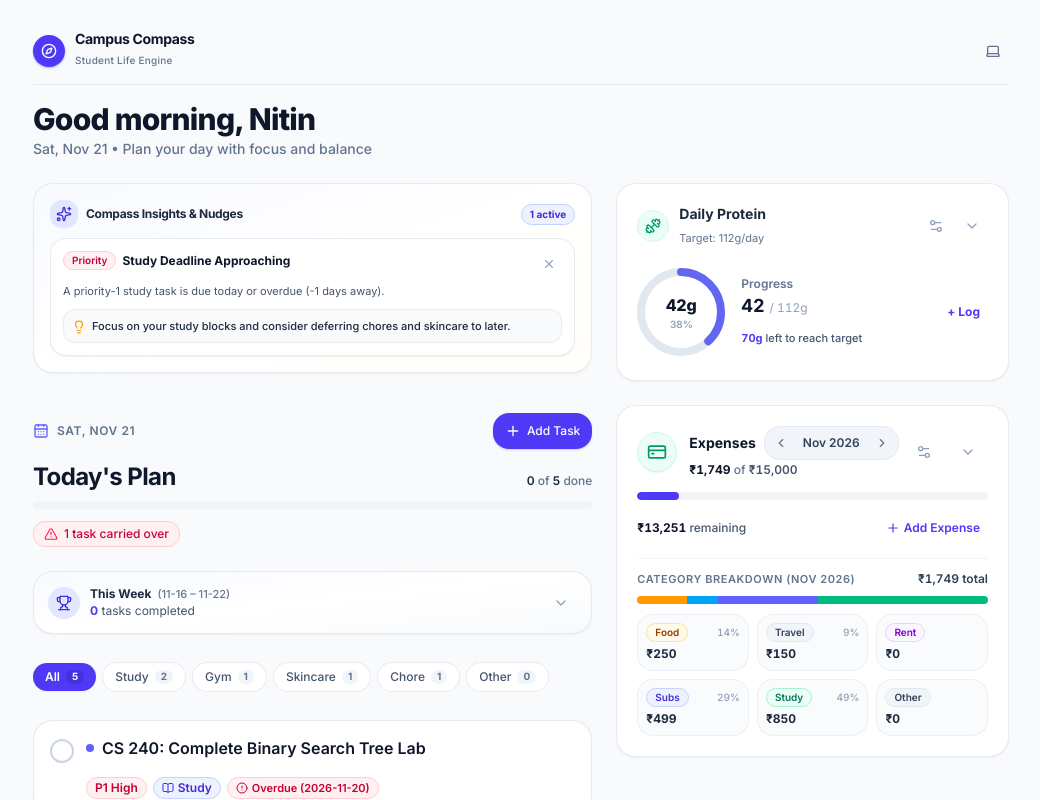
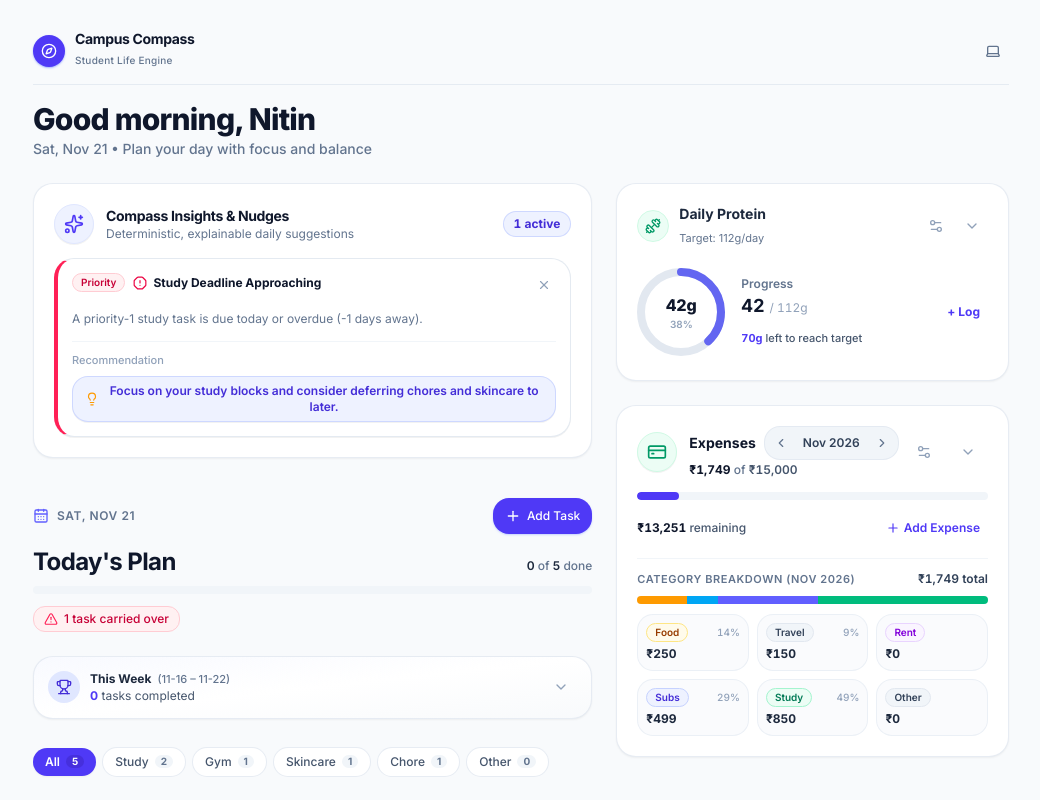
Before and after one commit to nitinbhhardwaj/campus-compass, a React (Vite) app: page / in a window 1280 px wide. Shown: the top 800 px of the page, without its empty margins (119-1159 px from the left). Built offline with nearby package versions, Linux system fonts and the light colour scheme.

Commit message:
feat(ui): redesign suggestions card with severity left-accent, button action, and dismiss animation

```diff
--- a/src/features/suggestions/components/SuggestionsCard.tsx
+++ b/src/features/suggestions/components/SuggestionsCard.tsx
@@ -2,119 +2,184 @@ import React, { useState } from 'react';
 import { Suggestion, SuggestionSeverity } from '../types/suggestion';
 import { Card } from '../../../components/Card';
 import { Badge, BadgeProps } from '../../../components/Badge';
-import { Sparkles, CheckCircle2, X, Lightbulb } from 'lucide-react';
+import { IconButton } from '../../../components/IconButton';
+import {
+  Sparkles,
+  CheckCircle2,
+  X,
+  Lightbulb,
+  AlertTriangle,
+  AlertOctagon,
+  Info,
+  RotateCcw,
+} from 'lucide-react';
 
 interface SuggestionsCardProps {
   suggestions: Suggestion[];
 }
 
-const SEVERITY_BADGES: Record<
-  SuggestionSeverity,
-  { label: string; variant: BadgeProps['variant'] }
-> = {
-  warning: { label: 'Priority', variant: 'rose' },
-  nudge: { label: 'Nudge', variant: 'amber' },
-  info: { label: 'Balance', variant: 'indigo' },
+interface SeverityConfig {
+  label: string;
+  badgeVariant: BadgeProps['variant'];
+  borderAccent: string;
+  icon: React.ComponentType<{ className?: string }>;
+  iconColor: string;
+}
+
+const SEVERITY_CONFIG: Record<SuggestionSeverity, SeverityConfig> = {
+  warning: {
+    label: 'Priority',
+    badgeVariant: 'rose',
+    borderAccent: 'border-l-rose-500',
+    icon: AlertOctagon,
+    iconColor: 'text-rose-600 dark:text-rose-400',
+  },
+  nudge: {
+    label: 'Nudge',
+    badgeVariant: 'amber',
+    borderAccent: 'border-l-amber-500',
+    icon: AlertTriangle,
+    iconColor: 'text-amber-600 dark:text-amber-400',
+  },
+  info: {
+    label: 'Balance',
+    badgeVariant: 'indigo',
+    borderAccent: 'border-l-indigo-500',
+    icon: Info,
+    iconColor: 'text-indigo-600 dark:text-indigo-400',
+  },
 };
 
 export const SuggestionsCard: React.FC<SuggestionsCardProps> = ({ suggestions }) => {
   // Dismissed IDs held in component state as specified in Phase 5 requirements
   const [dismissedIds, setDismissedIds] = useState<Set<string>>(new Set());
+  const [dismissingIds, setDismissingIds] = useState<Set<string>>(new Set());
 
   const handleDismiss = (id: string) => {
+    setDismissingIds((prev) => new Set(prev).add(id));
+    // Smooth transition animation before removing from rendered DOM
+    setTimeout(() => {
       setDismissedIds((prev) => {
         const next = new Set(prev);
         next.add(id);
         return next;
       });
+      setDismissingIds((prev) => {
+        const next = new Set(prev);
+        next.delete(id);
+        return next;
+      });
+    }, 200);
   };
 
   const handleResetDismissed = () => {
+    setDismissingIds(new Set());
     setDismissedIds(new Set());
   };
 
   const activeSuggestions = suggestions.filter((s) => !dismissedIds.has(s.id));
 
   return (
-    <Card className="p-4 mb-4 bg-gradient-to-br from-indigo-50/40 via-white to-amber-50/30 border-indigo-100/80 shadow-xs">
-      <div className="flex items-center justify-between mb-2.5">
-        <div className="flex items-center gap-2">
-          <div className="w-7 h-7 rounded-lg bg-indigo-100 text-indigo-700 flex items-center justify-center flex-shrink-0">
-            <Sparkles className="w-4 h-4" />
+    <Card className="p-4 sm:p-5 mb-4">
+      {/* Header */}
+      <div className="flex items-center justify-between mb-3.5">
+        <div className="flex items-center gap-3">
+          <div className="w-10 h-10 rounded-2xl bg-indigo-50 dark:bg-indigo-950/40 text-indigo-600 dark:text-indigo-400 flex items-center justify-center flex-shrink-0 border border-indigo-100 dark:border-indigo-900/40 shadow-2xs">
+            <Sparkles className="w-5 h-5" />
           </div>
           <div>
-            <h2 className="text-xs font-bold text-slate-800 tracking-tight">
+            <h2 className="text-sm font-bold text-slate-900 dark:text-slate-100 tracking-tight">
               Compass Insights & Nudges
             </h2>
+            <p className="text-xs text-slate-500 dark:text-slate-400">
+              Deterministic, explainable daily suggestions
+            </p>
           </div>
         </div>
 
         {activeSuggestions.length > 0 && (
-          <span className="text-[10px] font-bold text-indigo-700 bg-indigo-50 px-2 py-0.5 rounded-full border border-indigo-200">
+          <span className="text-xs font-bold text-indigo-700 dark:text-indigo-300 bg-indigo-50 dark:bg-indigo-950/60 px-2.5 py-1 rounded-full border border-indigo-200/80 dark:border-indigo-800/60 tabular-nums">
             {activeSuggestions.length} active
           </span>
         )}
       </div>
 
       {activeSuggestions.length === 0 ? (
-        <div className="py-3 px-3 rounded-xl bg-white/70 border border-slate-200/60 flex items-center justify-between">
-          <div className="flex items-center gap-2 text-xs text-slate-600">
-            <CheckCircle2 className="w-4 h-4 text-emerald-500 flex-shrink-0" />
-            <span className="font-medium">Nothing to adjust, you're on track.</span>
+        <div className="py-4 px-4 rounded-2xl bg-emerald-50/60 dark:bg-emerald-950/20 border border-emerald-200/60 dark:border-emerald-900/30 flex items-center justify-between">
+          <div className="flex items-center gap-2.5 text-xs text-emerald-800 dark:text-emerald-300">
+            <CheckCircle2 className="w-4 h-4 text-emerald-600 dark:text-emerald-400 flex-shrink-0" />
+            <span className="font-medium">All clear! You're completely on track today.</span>
           </div>
 
           {dismissedIds.size > 0 && (
             <button
               type="button"
               onClick={handleResetDismissed}
-              className="text-[11px] text-indigo-600 hover:text-indigo-800 font-semibold cursor-pointer focus:outline-none focus:ring-1 focus:ring-indigo-500 rounded px-1.5 py-0.5"
+              className="inline-flex items-center gap-1 text-xs text-indigo-600 dark:text-indigo-400 hover:text-indigo-800 dark:hover:text-indigo-200 font-semibold cursor-pointer focus:outline-none focus:ring-2 focus:ring-indigo-500 rounded-lg px-2 py-1 min-h-[36px]"
             >
-              Reset dismissed ({dismissedIds.size})
+              <RotateCcw className="w-3.5 h-3.5" />
+              <span>Reset ({dismissedIds.size})</span>
             </button>
           )}
         </div>
       ) : (
-        <div className="flex flex-col gap-2.5" role="region" aria-label="Active Suggestions">
+        <div className="flex flex-col gap-3" role="region" aria-label="Active Suggestions">
           {activeSuggestions.map((suggestion) => {
-            const badgeMeta =
-              SEVERITY_BADGES[suggestion.severity] || SEVERITY_BADGES.info;
+            const config = SEVERITY_CONFIG[suggestion.severity] || SEVERITY_CONFIG.info;
+            const IconComponent = config.icon;
+            const isDismissing = dismissingIds.has(suggestion.id);
 
             return (
               <div
                 key={suggestion.id}
-                className="p-3 rounded-xl bg-white border border-slate-200/80 shadow-2xs transition-all hover:border-indigo-200"
+                className={`p-3.5 rounded-2xl bg-white dark:bg-slate-800/80 border border-slate-200/90 dark:border-slate-700/80 border-l-4 ${config.borderAccent} shadow-2xs transition-all duration-200 ease-out hover:shadow-xs ${
+                  isDismissing ? 'opacity-0 -translate-y-2 scale-95 pointer-events-none' : 'opacity-100 translate-y-0 scale-100'
+                }`}
               >
-                <div className="flex items-start justify-between gap-2 mb-1.5">
-                  <div className="flex items-center gap-1.5 flex-wrap">
-                    <Badge variant={badgeMeta.variant} className="text-[10px] px-1.5 py-0">
-                      {badgeMeta.label}
+                {/* Title & Severity Badge & Dismiss */}
+                <div className="flex items-start justify-between gap-2 mb-2">
+                  <div className="flex items-center gap-2 flex-wrap">
+                    <Badge variant={config.badgeVariant} className="text-[10px] px-2 py-0.5">
+                      {config.label}
                     </Badge>
-                    <span className="text-xs font-bold text-slate-900">
+                    <div className="flex items-center gap-1.5">
+                      <IconComponent className={`w-3.5 h-3.5 ${config.iconColor} flex-shrink-0`} />
+                      <span className="text-xs font-bold text-slate-900 dark:text-slate-100">
                         {suggestion.title}
                       </span>
                     </div>
+                  </div>
 
-                  {/* Accessible 44px hit-target dismiss button */}
-                  <button
-                    type="button"
+                  {/* Accessible 44px touch target dismiss */}
+                  <IconButton
+                    variant="ghost"
+                    size="sm"
                     onClick={() => handleDismiss(suggestion.id)}
-                    className="relative p-1.5 text-slate-400 hover:text-slate-600 rounded-lg hover:bg-slate-100 transition-colors cursor-pointer focus:outline-none focus:ring-2 focus:ring-indigo-500 after:content-[''] after:absolute after:-inset-2"
                     aria-label={`Dismiss suggestion: ${suggestion.title}`}
+                    className="text-slate-400 hover:text-slate-700 dark:text-slate-500 dark:hover:text-slate-200 -mt-1 -mr-1"
                   >
                     <X className="w-3.5 h-3.5" />
-                  </button>
+                  </IconButton>
                 </div>
 
-                {/* Plain Explainable Reason */}
-                <p className="text-[11px] text-slate-600 mb-2 leading-relaxed">
+                {/* Plain Explainable Reason in Muted Text */}
+                <p className="text-xs text-slate-500 dark:text-slate-400 leading-relaxed mb-3">
                   {suggestion.reason}
                 </p>
 
-                {/* Concrete Planning Action */}
+                {/* Concrete Planning Action as an Interactive Button */}
                 {suggestion.action && (
-                  <div className="flex items-start gap-1.5 p-2 rounded-lg bg-slate-50 border border-slate-200/70 text-[11px] font-medium text-slate-800">
-                    <Lightbulb className="w-3.5 h-3.5 text-amber-500 flex-shrink-0 mt-0.5" />
+                  <div className="pt-2.5 border-t border-slate-100 dark:border-slate-750 flex items-center justify-between gap-2 flex-wrap">
+                    <span className="text-[11px] font-medium text-slate-400 dark:text-slate-500">
+                      Recommendation
+                    </span>
+                    <button
+                      type="button"
+                      className="inline-flex items-center gap-1.5 px-3 py-1.5 text-xs font-semibold rounded-xl bg-indigo-50 dark:bg-indigo-950/60 text-indigo-700 dark:text-indigo-300 border border-indigo-200/80 dark:border-indigo-800/60 hover:bg-indigo-100 dark:hover:bg-indigo-900/80 transition-colors cursor-pointer focus:outline-none focus:ring-2 focus:ring-indigo-500 min-h-[36px] shadow-2xs"
+                    >
+                      <Lightbulb className="w-3.5 h-3.5 text-amber-500 flex-shrink-0" />
                       <span>{suggestion.action}</span>
+                    </button>
                   </div>
                 )}
               </div>
```
Lines whose indentation alone changed are shown as unchanged.
